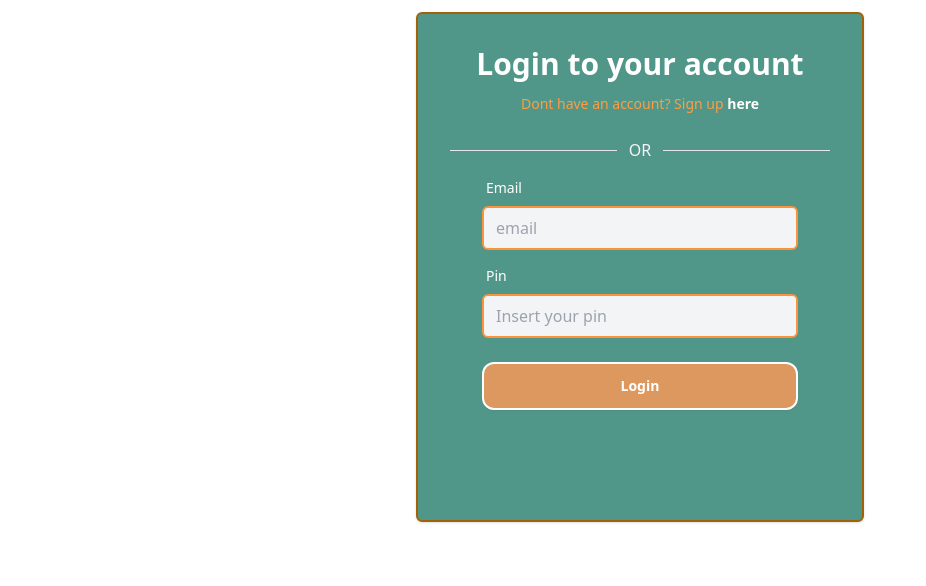
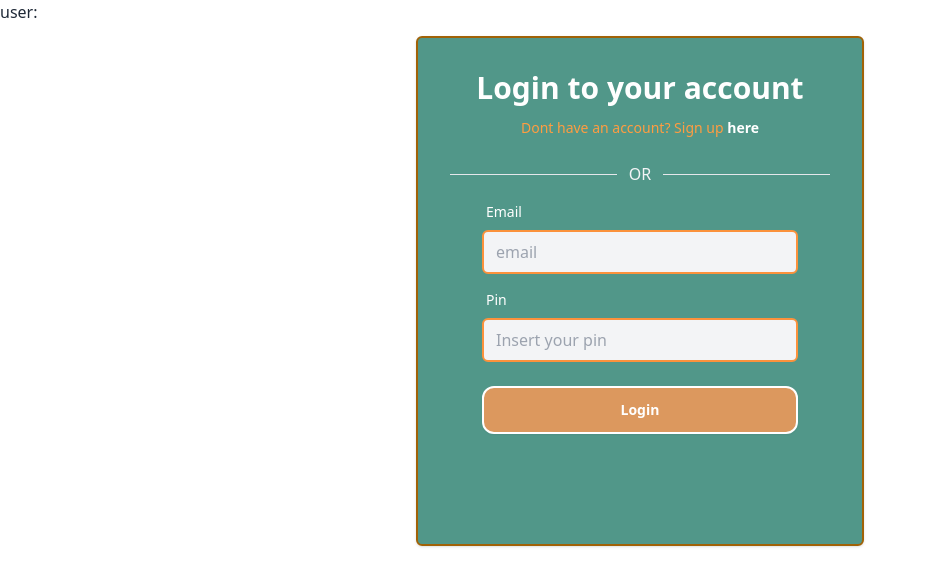
Before and after one commit to farzana-mohsin/bongo-pay-client, a React (Vite) app: page /login in a window 1280 px wide. Shown: the top 586 px of the page, without its empty margins (0-926 px from the left). Built offline with nearby package versions, Linux system fonts and the light colour scheme.

Commit message:
add useContext to keep the current user

```diff
--- a/package.json
+++ b/package.json
@@ -13,6 +13,7 @@
     "firebase": "^10.12.3",
     "localforage": "^1.10.0",
     "match-sorter": "^6.3.4",
+    "prop-types": "^15.8.1",
     "react": "^18.3.1",
     "react-dom": "^18.3.1",
     "react-icons": "^5.2.1",
--- /dev/null
+++ b/src/Components/AuthProvider.jsx
@@ -0,0 +1,24 @@
+import { createContext, useState } from "react";
+import PropTypes from "prop-types";
+
+export const AuthContext = createContext(null);
+
+const AuthProvider = ({ children }) => {
+  const [user, setUser] = useState(null);
+
+  const authInfo = {
+    user,
+    setUser,
+  };
+
+  return (
+    <div>
+      <AuthContext.Provider value={authInfo}>{children}</AuthContext.Provider>
+    </div>
+  );
+};
+AuthProvider.propTypes = {
+  children: PropTypes.node,
+};
+
+export default AuthProvider;
--- a/src/Pages/Login.jsx
+++ b/src/Pages/Login.jsx
@@ -1,9 +1,11 @@
 import { ToastContainer, toast } from "react-toastify";
 import "react-toastify/dist/ReactToastify.css";
 import { Link } from "react-router-dom";
-import Swal from "sweetalert2";
+import { useContext } from "react";
+import { AuthContext } from "../Components/AuthProvider";
 
 const Login = () => {
+  const { user, setUser } = useContext(AuthContext);
   const handleLogIn = (e) => {
     e.preventDefault();
     const email = e.target.email.value;
@@ -25,8 +27,10 @@
       body: JSON.stringify(userData),
     })
       .then((res) => res.json())
-      .then(() => {
+      .then((data) => {
+        setUser(data);
         toast.success("You have logged in successfully!");
+
         setTimeout(function () {
           // navigate(from);
         }, 2000);
@@ -38,6 +42,7 @@
 
   return (
     <div className='mb-10 lg:mb-2'>
+      <h2>user: {user?.email}</h2>
       {/* <Helmet>
       <title>Holity | Login</title>
     </Helmet> */}
--- a/src/main.jsx
+++ b/src/main.jsx
@@ -3,9 +3,12 @@
 import "./index.css";
 import router from "./Routes/Routes.jsx";
 import { RouterProvider } from "react-router-dom";
+import AuthProvider from "./Components/AuthProvider.jsx";
 
 ReactDOM.createRoot(document.getElementById("root")).render(
   <React.StrictMode>
-    <RouterProvider router={router} />
+    <AuthProvider>
+      <RouterProvider router={router} />
+    </AuthProvider>
   </React.StrictMode>
 );
```
Also changed, not shown: 1 other file (tests, documents, lock files or other folders).
